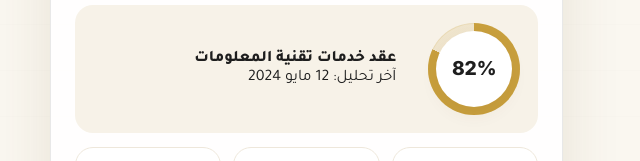
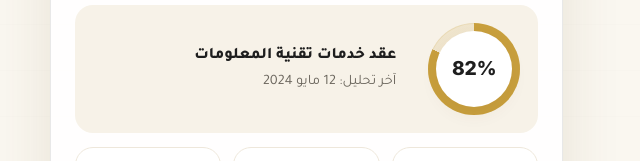
Before and after one commit to LanaAlhussaini/Emtithal, a plain HTML site: page frontend/index.html in a window 1280 px wide. Shown: the part 252-413 px from the top of the page, 0-640 px from the left. Drawn offline with Linux system fonts and the light colour scheme.

Commit message:
style fix

```diff
--- a/frontend/index.html
+++ b/frontend/index.html
@@ -88,7 +88,7 @@
               </div>
               <div>
                 <p>عقد خدمات تقنية المعلومات</p>
-                <span>آخر تحليل: 12 مايو 2024</span>
+                <span class="score-date">آخر تحليل: 12 مايو 2024</span>
               </div>
             </div>
 
```
